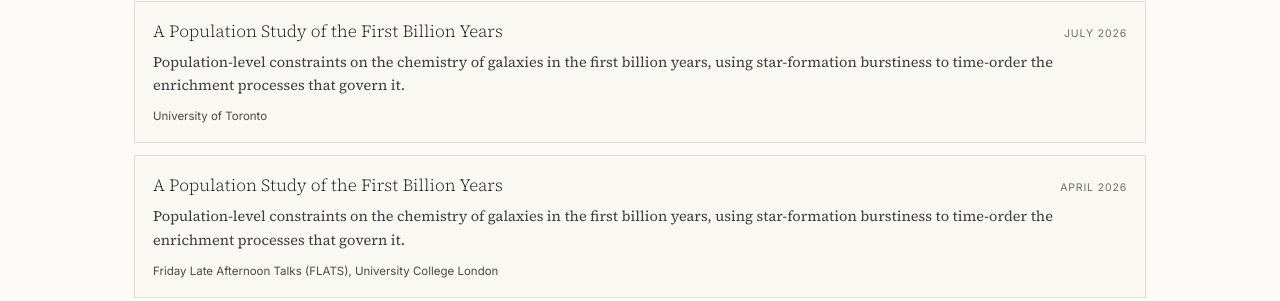
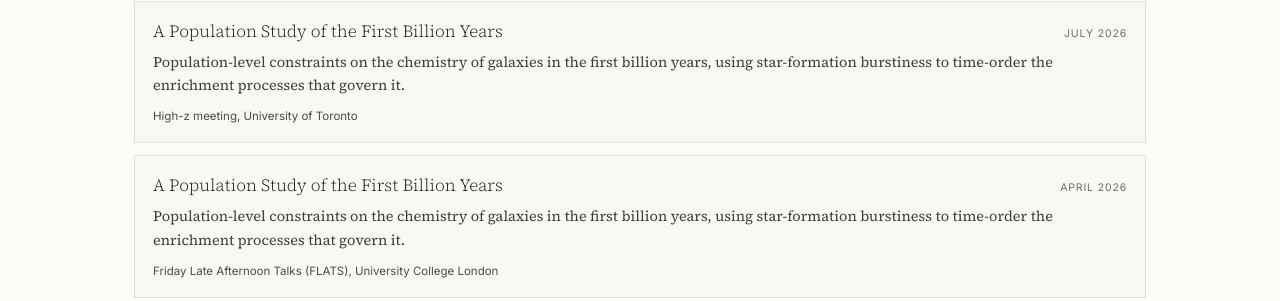
Before and after one commit to raunaq-rai/raunaq-rai.github.io, a Jekyll site: the page built from talks.html, in a window 1280 px wide. Shown: the part 220-521 px from the top of the page. Built offline with Jekyll 4.4.1, drawn with Linux system fonts in a browser that asks for light colours.

Commit message:
Name the Toronto venue as the high-z meeting

```diff
--- a/_data/talks.yml
+++ b/_data/talks.yml
@@ -7,6 +7,7 @@
     Population-level constraints on the chemistry of galaxies in the first billion
     years, using star-formation burstiness to time-order the enrichment processes
     that govern it.
+  event: High-z meeting
   location: University of Toronto
   date: July 2026
 
```
